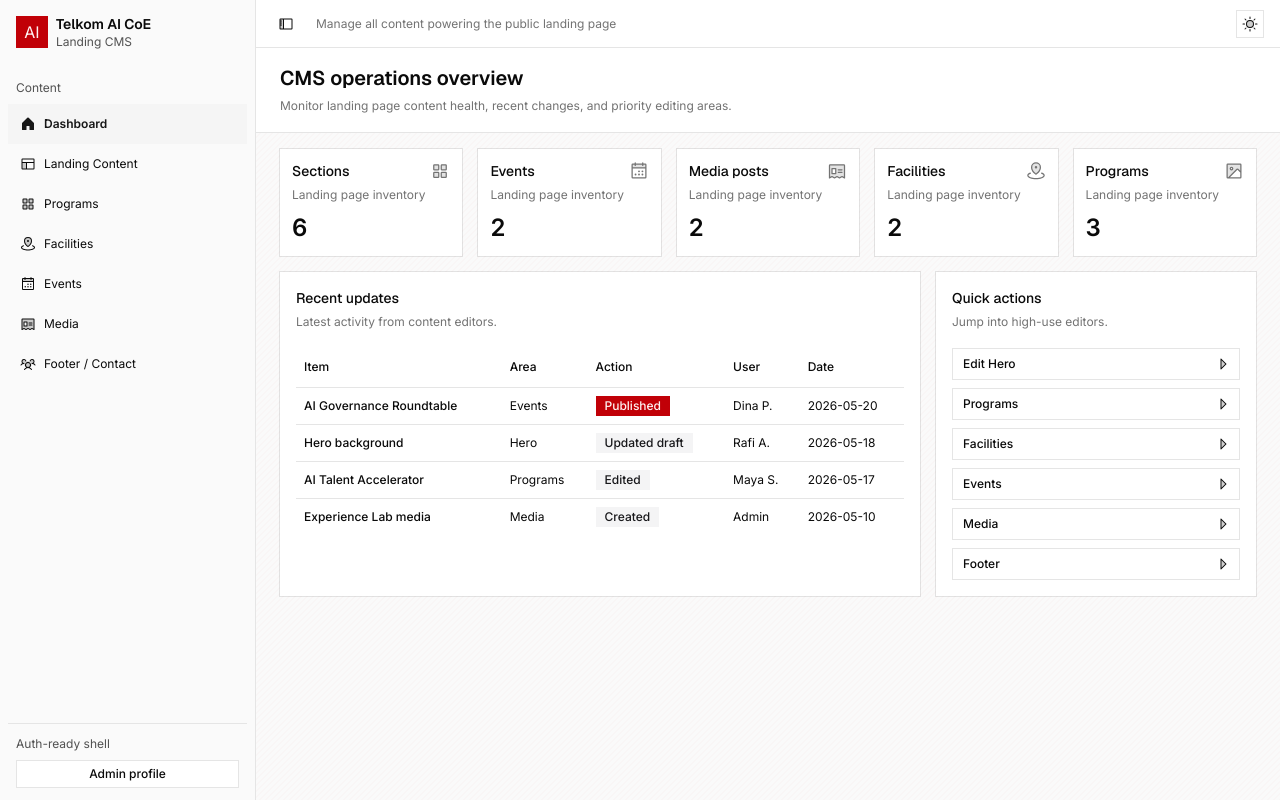
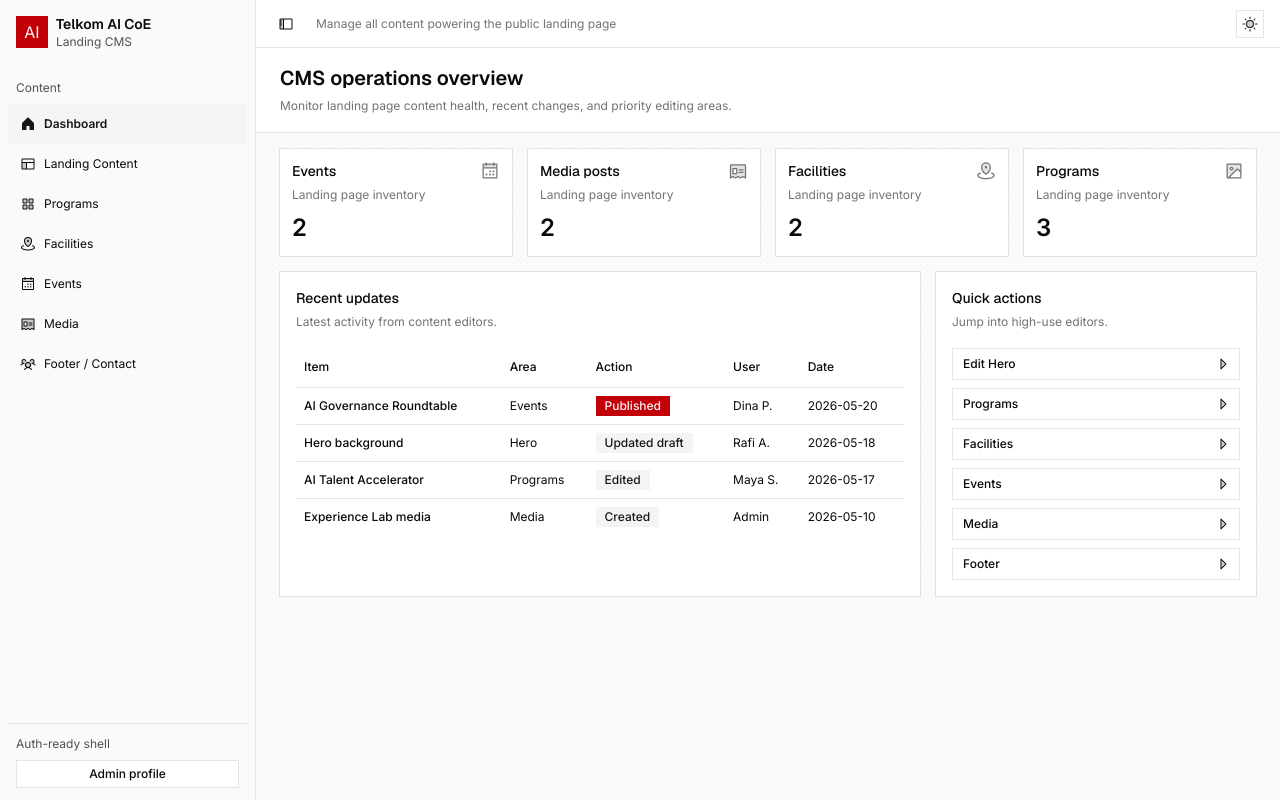
Before and after one commit to adtyasatrio/telkomai-cms, a Next.js app: page / in a window 1280 px wide. Built offline with nearby package versions, Linux system fonts and the light colour scheme.

Commit message:
feat: remove landing sections metric and update grid layout to four columns

```diff
--- a/app/(cms)/page.tsx
+++ b/app/(cms)/page.tsx
@@ -7,7 +7,6 @@ import {
   ImageSquareIcon,
   MapPinAreaIcon,
   NewspaperClippingIcon,
-  SquaresFourIcon,
 } from "@phosphor-icons/react"
 
 import { PageHeader } from "@/components/cms/page-header"
@@ -18,7 +17,6 @@ import { Table, TableBody, TableCell, TableHead, TableHeader, TableRow } from "@
 import { activity, events, facilities, landingSections, media, programs } from "@/lib/cms-data"
 
 const metrics = [
-  { label: "Sections", value: landingSections.length, icon: SquaresFourIcon },
   { label: "Events", value: events.length, icon: CalendarDotsIcon },
   { label: "Media posts", value: media.length, icon: NewspaperClippingIcon },
   { label: "Facilities", value: facilities.length, icon: MapPinAreaIcon },
@@ -42,7 +40,7 @@ export default function DashboardPage() {
         title="CMS operations overview"
         description="Monitor landing page content health, recent changes, and priority editing areas."
       />
-      <div className="grid gap-4 px-4 lg:grid-cols-5 lg:px-6">
+      <div className="grid gap-4 px-4 lg:grid-cols-4 lg:px-6">
         {metrics.map((metric) => {
           const Icon = metric.icon
 
```
